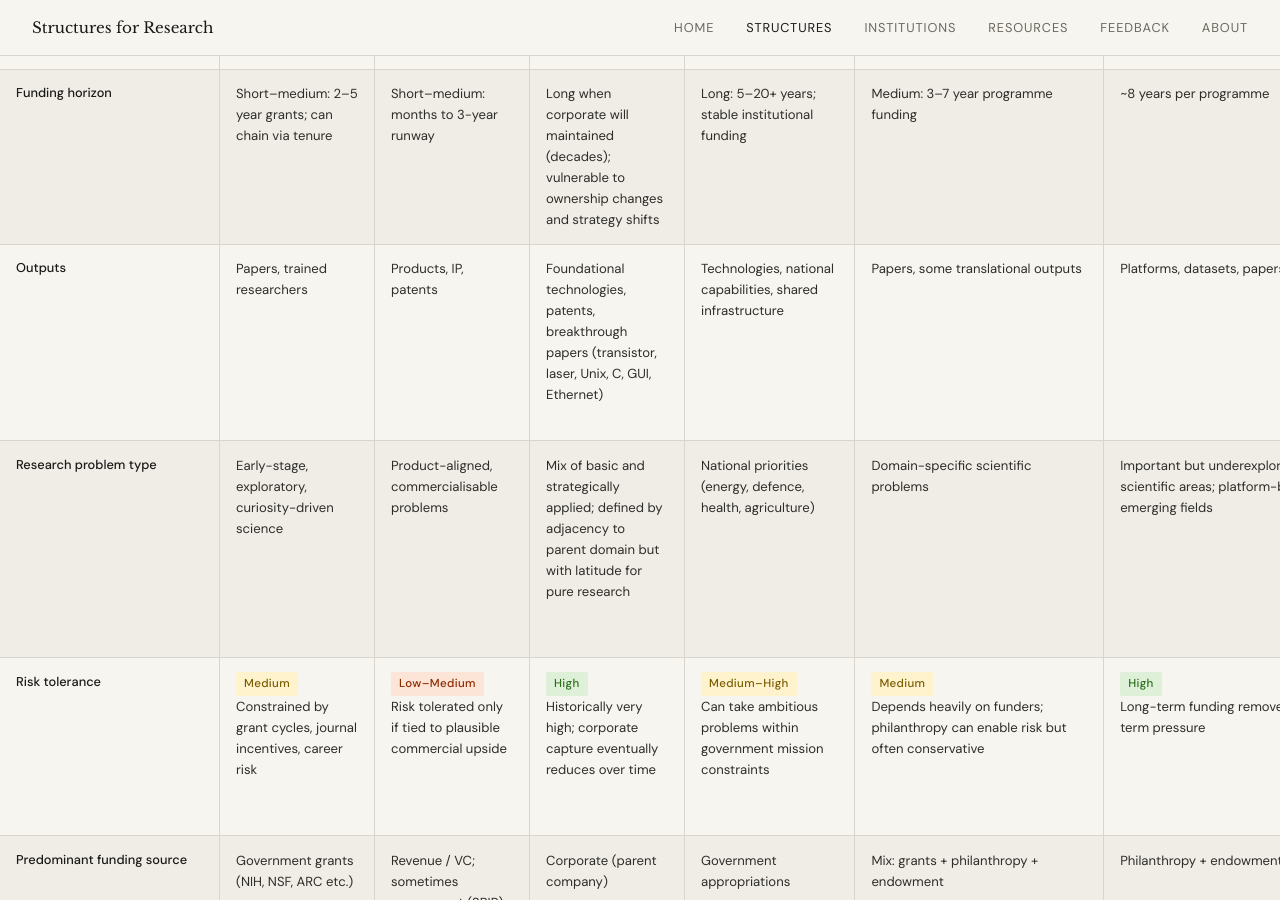
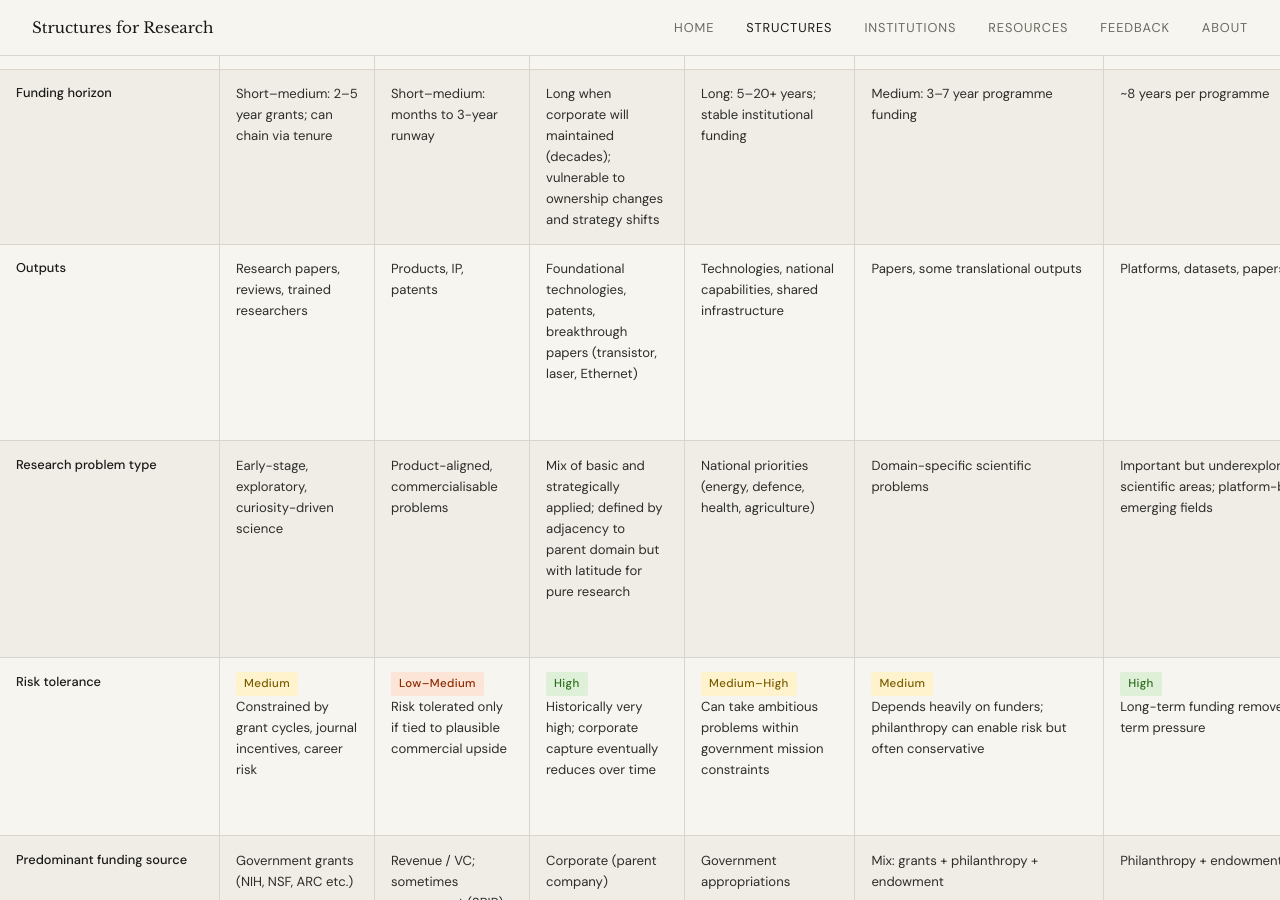
Before and after one commit to biancale4/structuresforresearch.com, a Jekyll site: the page built from structures.html, in a window 1280 px wide and 900 px high, scrolled down 1113 px. Built offline with Jekyll 4.4.1, drawn with Linux system fonts in a browser that asks for light colours.

Commit message:
Update structures.html

```diff
--- a/structures.html
+++ b/structures.html
@@ -98,9 +98,9 @@ description: Every research structure evaluated side by side across the same cri
       </tr>
       <tr>
         <td>Outputs</td>
-        <td>Papers, trained researchers</td>
+        <td>Research papers, reviews, trained researchers</td>
         <td>Products, IP, patents</td>
-        <td>Foundational technologies, patents, breakthrough papers (transistor, laser, Unix, C, GUI, Ethernet)</td>
+        <td>Foundational technologies, patents, breakthrough papers (transistor, laser, Ethernet)</td>
         <td>Technologies, national capabilities, shared infrastructure</td>
         <td>Papers, some translational outputs</td>
         <td>Platforms, datasets, papers</td>
```
